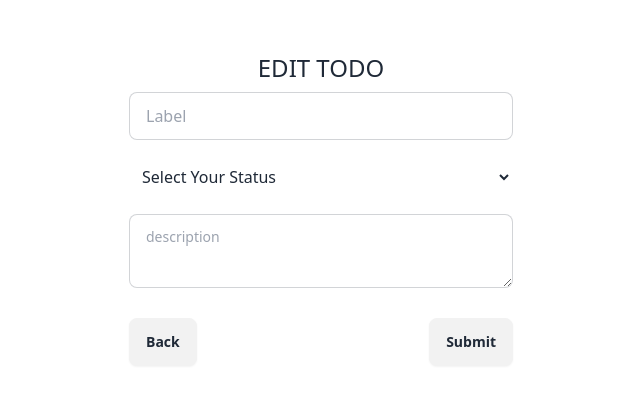
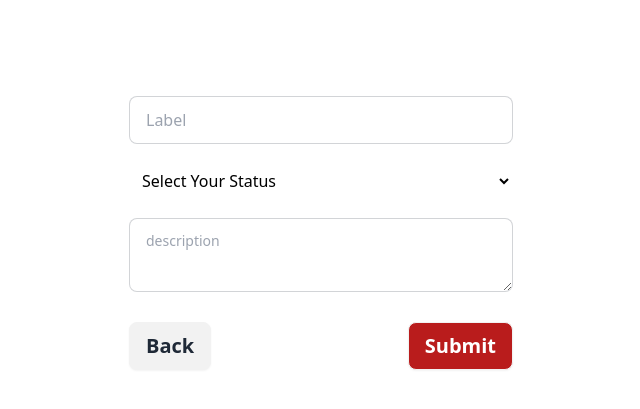
Before and after one commit to thianchai20/SE_CAMP, a React (Vite) app in the folder client/: page /edit in a window 1280 px wide. Shown: the part 191-600 px from the top of the page, without its empty margins (319-959 px from the left). Built offline with nearby package versions, Linux system fonts and the light colour scheme.

Commit message:
update edit css

```diff
--- a/client/src/Component/Edit.tsx
+++ b/client/src/Component/Edit.tsx
@@ -27,9 +27,9 @@ const Edit = () => {
 
     return (
         <div>
-            <h1 className="text-center text-2xl">EDIT TODO</h1>
+            <h1 className="text-center text-2xl text-white text-4xl font-bold">EDIT TODO</h1>
             <form onSubmit={handleSubmit(submitData)}>
-                <label className="input input-bordered flex items-center gap-2 my-2">
+                <label className="input input-bordered flex items-center gap-2 my-2 bg-white text-black">
                     <input
                         type="text"
                         className="grow"
@@ -37,25 +37,25 @@ const Edit = () => {
                         {...register("label")}
                     />
                 </label>
-                <select id="" className="w-full p-2 bg-transparent border border-white rounded-lg my-2" {...register("status")}>
+                <select id="" className="w-full p-2 bg-transparent border border-white rounded-lg my-2 bg-white text-black" {...register("status")}>
                     <option value="">Select Your Status</option>
                     <option value="Pending">Pending</option>
                     <option value="Doing">Doing</option>
                     <option value="Done">Done</option>
                 </select>
                 <textarea
-                    className="textarea textarea-bordered w-full my-2"
+                    className="textarea textarea-bordered w-full my-2 bg-white text-black"
                     placeholder="description"
                     {...register("description")}
                 ></textarea>
 
                 <div className="flex justify-between">
                     <Link to="/">
-                        <button className="btn block mt-4" type="button">
+                        <button className="btn block mt-4 text-xl" type="button">
                             Back
                         </button>
                     </Link>
-                    <button className="btn block mt-4" type="submit">
+                    <button className="btn block mt-4 bg-red-700 font-bold text-white text-xl" type="submit">
                         Submit
                     </button>
                 </div>
```
